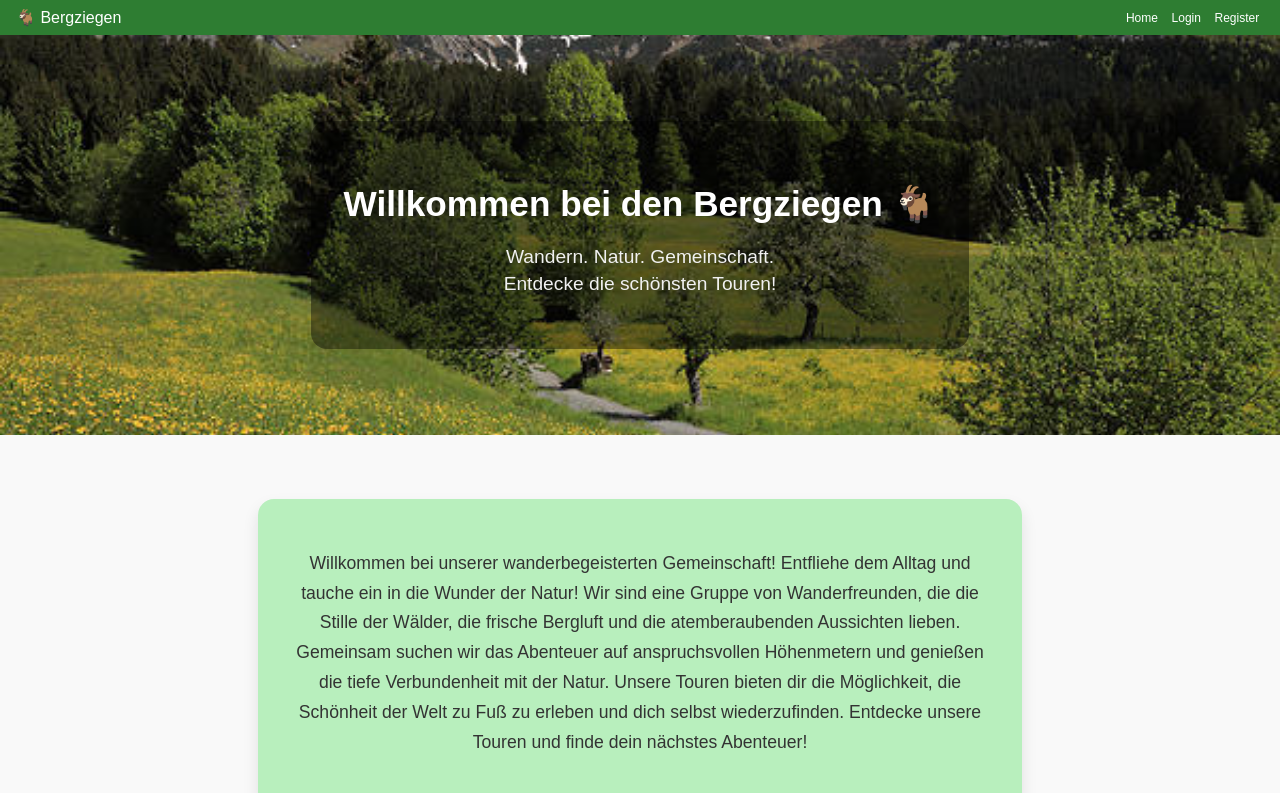
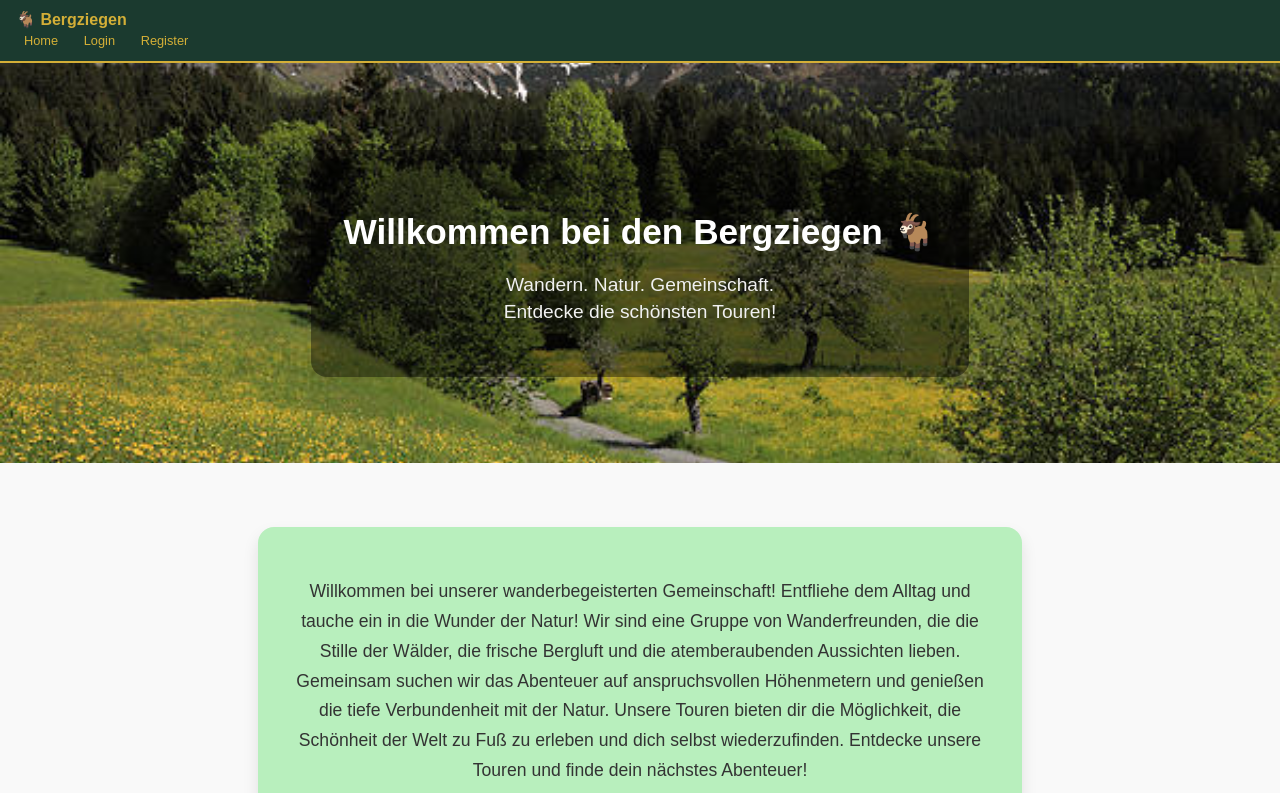
Before and after one commit to RalfHof/Bergziegen-, a Next.js app: page / in a window 1280 px wide. Shown: the top 793 px of the page. Built offline with nearby package versions, Linux system fonts and the light colour scheme; no server answers.

Commit message:
burger menü

```diff
--- a/src/components/Header.js
+++ b/src/components/Header.js
@@ -9,6 +9,7 @@ export default function Header() {
   const [newMessagesCount, setNewMessagesCount] = useState(0);
   const [user, setUser] = useState(null);
   const [loading, setLoading] = useState(true);
+  const [menuOpen, setMenuOpen] = useState(false);
 
   useEffect(() => {
     const getSession = async () => {
@@ -19,15 +20,12 @@ export default function Header() {
 
     getSession();
 
-    // 🔔 Chat-Benachrichtigungen
     const channel = supabase
       .channel('chat-room')
       .on(
         'postgres_changes',
         { event: 'INSERT', schema: 'public', table: 'messages' },
-        () => {
-          setNewMessagesCount((prev) => prev + 1);
-        }
+        () => setNewMessagesCount((prev) => prev + 1)
       )
       .subscribe();
 
@@ -49,23 +47,37 @@ export default function Header() {
     window.location.href = '/login';
   };
 
+  const closeMenu = () => setMenuOpen(false);
+
   return (
     <header className={styles.header}>
-      <div className={styles.logo}>🐐 Bergziegen</div>
-      <nav className={styles.nav}>
-        <Link href="/">Home</Link>
+      <div className={styles.topRow}>
+        <div className={styles.logo}>🐐 Bergziegen</div>
+
+        {/* Burger Button */}
+        <button
+          className={styles.burger}
+          onClick={() => setMenuOpen((prev) => !prev)}
+          aria-label="Menü öffnen"
+        >
+          ☰
+        </button>
+      </div>
+
+      <nav className={`${styles.nav} ${menuOpen ? styles.open : ''}`}>
+        <Link href="/" onClick={closeMenu}>Home</Link>
 
         {user && (
           <>
-            <Link href="/touren">Touren</Link>
-            <Link href="/geplant">Geplante Touren</Link>
-            <Link href="/chat/aktuell">
+            <Link href="/touren" onClick={closeMenu}>Touren</Link>
+            <Link href="/geplant" onClick={closeMenu}>Geplante Touren</Link>
+            <Link href="/chat/aktuell" onClick={closeMenu}>
               Chat
               {newMessagesCount > 0 && (
                 <span className={styles.badge}>{newMessagesCount}</span>
               )}
             </Link>
-            <Link href="/kalender">Kalender</Link>
+            <Link href="/kalender" onClick={closeMenu}>Kalender</Link>
           </>
         )}
 
@@ -75,8 +87,8 @@ export default function Header() {
           </button>
         ) : (
           <>
-            <Link href="/login">Login</Link>
-            <Link href="/register">Register</Link>
+            <Link href="/login" onClick={closeMenu}>Login</Link>
+            <Link href="/register" onClick={closeMenu}>Register</Link>
           </>
         )}
       </nav>
--- a/src/components/Header.module.css
+++ b/src/components/Header.module.css
@@ -1,100 +1,109 @@
 .header {
+  background-color: #1b3a2f; /* dunkelgrün */
+  color: #d4af37; /* gold */
+  padding: 0.6rem 1rem;
+  position: sticky;
+  top: 0;
+  z-index: 100;
+  border-bottom: 2px solid #d4af37;
+}
+
+.topRow {
   display: flex;
   justify-content: space-between;
   align-items: center;
-  background-color: #2e7d32;
-  padding: 0.5rem 1rem;
-  color: white;
-  position: sticky;
-  top: 0;
-  z-index: 100;
-  flex-wrap: wrap;
 }
 
 .logo {
-  display: flex;
-  align-items: center;
+  font-weight: bold;
+  font-size: 1rem;
+  color: #d4af37;
 }
 
+/* 🍔 Burger */
+.burger {
+  display: none;
+  background: none;
+  border: none;
+  color: #d4af37;
+  font-size: 1.8rem;
+  cursor: pointer;
+}
+
+/* Navigation */
 .nav {
   display: flex;
-  gap: 0.25rem;
-  flex-wrap: nowrap;
-  justify-content: center;
+  gap: 0.6rem;
   align-items: center;
 }
 
 .nav a {
-  color: white;
-  font-weight: 500;
+  color: #d4af37;
   text-decoration: none;
-  padding: 0.15rem 0.3rem;
-  border-radius: 8px;
-  transition: background-color 0.2s ease;
-  font-size: 0.75rem;
+  padding: 0.25rem 0.5rem;
+  border-radius: 6px;
+  font-size: 0.8rem;
   position: relative;
+  transition: all 0.2s ease;
 }
 
 .nav a:hover {
-  background-color: #1b5e20;
-  text-decoration: none;
+  background-color: #143027;
+  color: #f1d36b;
 }
 
+/* 🔔 Badge */
 .badge {
-  background-color: red;
-  color: white;
+  background-color: #d4af37;
+  color: #1b3a2f;
   border-radius: 50%;
-  padding: 0.1rem 0.4rem;
+  padding: 0.1rem 0.35rem;
   font-size: 0.6rem;
   position: absolute;
   top: -0.4rem;
   right: -0.4rem;
 }
 
-/* NEU: Logout-Button-Styling */
+/* Logout */
 .logoutButton {
-  background: transparent;
-  border: none;
-  color: white;
-  font-weight: 500;
+  background: none;
+  border: 1px solid #d4af37;
+  color: #d4af37;
   cursor: pointer;
-  padding: 0.15rem 0.3rem;
   font-size: 0.75rem;
+  padding: 0.25rem 0.6rem;
   border-radius: 8px;
-  transition: background-color 0.2s ease;
+  transition: all 0.2s ease;
 }
 
 .logoutButton:hover {
-  background-color: #1b5e20;
+  background-color: #d4af37;
+  color: #1b3a2f;
 }
 
-/* Mobile Optimierung */
-@media (max-width: 600px) {
-  .header {
-    flex-direction: column;
-    align-items: center;
-    justify-content: flex-start;
-  }
-
-  .logo {
-    margin-right: auto;
-    margin-bottom: 0.25rem;
-    width: 100%;
-    text-align: left;
+/* 📱 MOBILE */
+@media (max-width: 768px) {
+  .burger {
+    display: block;
   }
 
   .nav {
+    display: none;
+    flex-direction: column;
     width: 100%;
-    justify-content: space-around;
-    margin-top: 0.25rem;
-    gap: 0.1rem;
+    margin-top: 0.5rem;
+    background-color: #1b3a2f;
+    border-top: 1px solid #d4af37;
+  }
+
+  .nav.open {
+    display: flex;
   }
 
   .nav a,
   .logoutButton {
-    flex: 1;
-    text-align: center;
-    padding: 0.1rem 0.2rem;
-    font-size: 0.65rem;
+    width: 100%;
+    text-align: left;
+    padding: 0.6rem;
   }
 }
```
